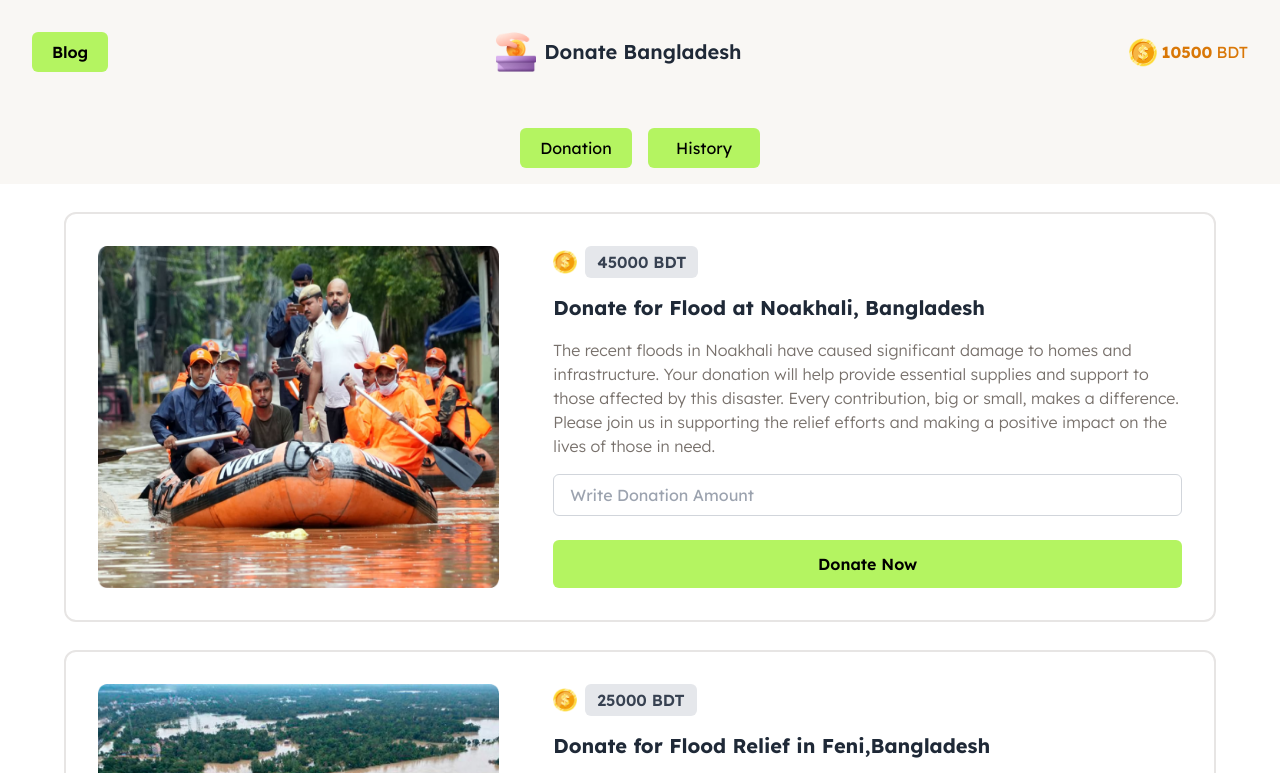
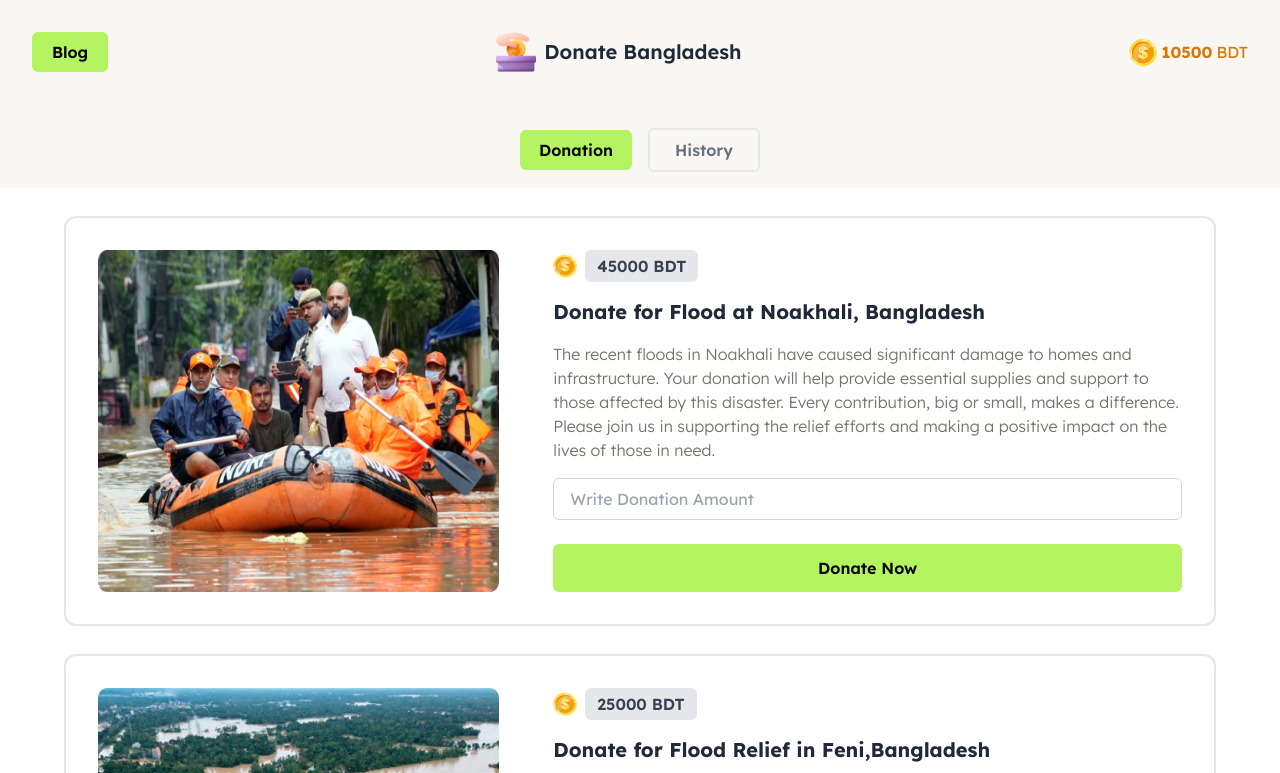
Before and after one commit to Crypt06545/Donate-Bangladesh, a plain HTML site: page index.html in a window 1280 px wide. Both pictures are taken after a click on the button "Donation". Shown: the top 773 px of the page. Drawn offline with nearby package versions, Linux system fonts and the light colour scheme.

Commit message:
add toggle button functionality

```diff
--- a/index.html
+++ b/index.html
@@ -64,14 +64,14 @@
       <div class="flex justify-center items-center gap-4 mt-4">
         <!-- Adjusted mt-4 for gap -->
         <button
-          id="donate-btn"
-          class="bg-[#B4F461] w-28 text-black rounded-md py-2"
+          id="donate-btn-tab"
+          class="bg-[#B4F461] w-28 font-semibold text-black rounded-md py-2"
         >
           Donation
         </button>
         <button
           id="history-btn"
-          class="bg-[#B4F461] w-28 text-black rounded-md py-2"
+          class="border-2 w-28 font-semibold text-gray-500 rounded-md py-2"
         >
           History
         </button>
@@ -87,7 +87,11 @@
       <!-- history section end -->
 
       <!-- empty history  -->
-
+      <div id="empty-history" class="hidden my-8 p-6 w-4/5 mx-auto text-center text-gray-500 border-2 border-dashed border-gray-300 rounded-md">
+        <div class="flex justify-center items-center my-4" ><img src="./assets/prohibited.png" class="w-32" alt=""></div>
+        <h2 class="text-2xl font-semibold mb-4">No Transactions Yet</h2>
+        <p class="text-lg">Start donating to see your transaction history here.</p>
+      </div>
       <!-- Modal Structure -->
       <div>
         <!-- Open the modal using ID.showModal() method -->
@@ -277,7 +281,7 @@
     </main>
 
     <!-- Footer Section -->
-    <footer class="bg-[#F9F7F3] h-24"></footer>
+    <footer class="bg-[#F9F7F3] h-24 "></footer>
     <script src="./js/index.js"></script>
   </body>
 </html>
--- a/js/index.js
+++ b/js/index.js
@@ -14,6 +14,8 @@ const quotaAmountElement = document.getElementById("quota-amount");
 
 const donationHistorySection = document.getElementById("donation-history");
 const historyBtn = document.getElementById("history-btn");
+
+const donateBtnTab = document.getElementById("donate-btn-tab");
 
 // Add click event listeners to the donation buttons
 dNoakhali.addEventListener("click", function () {
@@ -76,9 +78,30 @@ function donation(inputElement, balanceElement, amountElement, location) {
   }
 }
 
-// Toggle history section visibility
+// Toggle history section
 historyBtn.addEventListener("click", function () {
   donationHistorySection.classList.remove("hidden");
+  const donationListadd = document.getElementById("donation-li");
+  donationListadd.classList.add("hidden");
+
+  historyBtn.classList.add("bg-[#B4F461]", "text-black");
+  historyBtn.classList.remove("border-2", "text-gray-500");
+
+  donateBtnTab.classList.remove("bg-[#B4F461]", "text-black");
+  donateBtnTab.classList.add("border-2", "text-gray-500");
+});
+
+// Toggle donation section
+donateBtnTab.addEventListener("click", function () {
+  donationHistorySection.classList.add("hidden");
+  const donationListadd = document.getElementById("donation-li");
+  donationListadd.classList.remove("hidden");
+
+  donateBtnTab.classList.add("bg-[#B4F461]", "text-black");
+  donateBtnTab.classList.remove("border-2", "text-gray-500");
+
+  historyBtn.classList.remove("bg-[#B4F461]", "text-black");
+  historyBtn.classList.add("border-2", "text-gray-500");
 });
 
 // Add donation history entry
```
Also changed, not shown: assets/prohibited.png (added).
